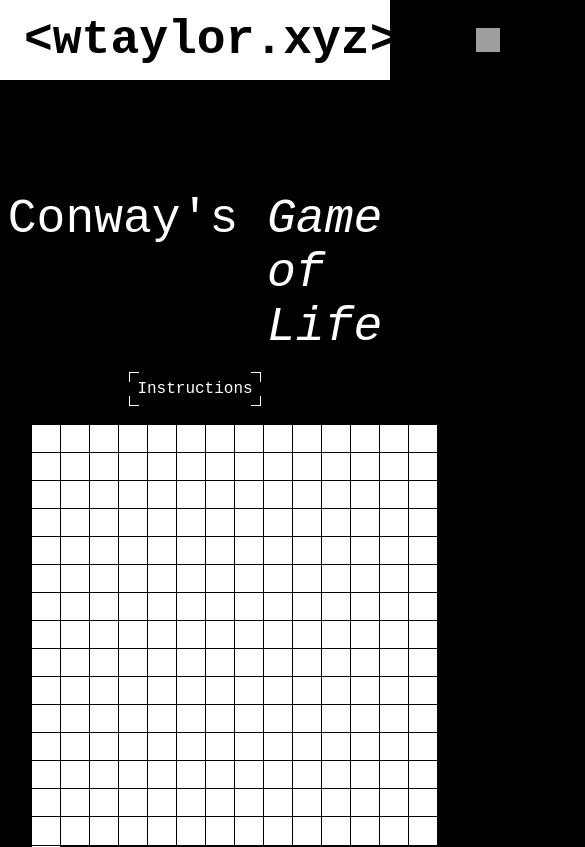
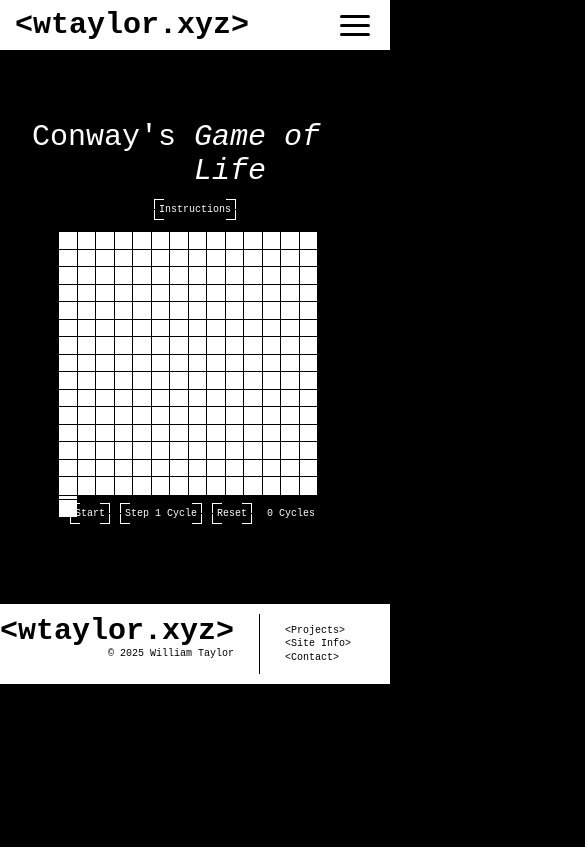
Before and after one commit to w-taylor/portfolio-site, a SvelteKit app in the folder frontend/: page /conway in a window 390 px wide. Shown: the top 847 px of the page, 585 px wide, since content can reach past the window. Built offline with nearby package versions, Linux system fonts and the light colour scheme; grey boxes are pictures that could not be loaded.

Commit message:
added styling for mobile menu

```diff
--- a/frontend/src/lib/components/ConwayGrid.svelte
+++ b/frontend/src/lib/components/ConwayGrid.svelte
@@ -1,6 +1,4 @@
 <script>
-    import { run } from "svelte/legacy";
-
     let gridSize = 15;
 
     let modalDisplay = $state("none");
--- a/frontend/src/lib/style/global.css
+++ b/frontend/src/lib/style/global.css
@@ -62,3 +62,9 @@ button:hover {
   background-color: white;
   color:black;
 }
+
+@media (max-width: 768px) {
+  body {
+    font-size: 10px;
+  }
+}
--- a/frontend/src/routes/+layout.svelte
+++ b/frontend/src/routes/+layout.svelte
@@ -1,15 +1,43 @@
 <script>
   import '../lib/style/global.css';
+
+  let menuDisplay = $state("none");
+
+  function toggleMenu(){
+    if (menuDisplay === "none"){
+      menuDisplay = "flex";
+    } else {
+      menuDisplay = "none"
+    }
+  }
 </script>
 
 <div class="header-wrapper">
   <div class="header-left"><a href="/"><strong>&lt;wtaylor.xyz&gt;</strong></a></div>
-  <div class="header-right"><nav>
-    <a href="https://github.com/w-taylor" class="github-link" target="_blank" rel="noopener noreferrer"><img src="/images/github-mark.png" style="height: 1em; width: 1em;"></a> |
-    <a href="/#projects-header">&lt;Projects&gt;</a> |
-    <a href="/#site-info-header">&lt;Site Info&gt;</a> |
-    <a href="/#contact-header">&lt;Contact&gt;</a>
-  </nav></div>
+  <div class="header-right">
+    <nav>
+      <a href="https://github.com/w-taylor" class="github-link" target="_blank" rel="noopener noreferrer"><img src="/images/github-mark.png" style="height: 1em; width: 1em;"></a> |
+      <a href="/#projects-header">&lt;Projects&gt;</a> |
+      <a href="/#site-info-header">&lt;Site Info&gt;</a> |
+      <a href="/#contact-header">&lt;Contact&gt;</a>
+    </nav>
+
+    <div class="mobile-only">
+      <label for="menu-toggle" class="hamburger" onclick={toggleMenu}>
+        <span></span>
+        <span></span>
+        <span></span>
+      </label>
+
+      <!-- Mobile menu -->
+      <div class="mobile-menu" style="display: {menuDisplay};">
+        <a href="https://github.com/w-taylor" class="github-link" target="_blank" rel="noopener noreferrer" onclick={toggleMenu}><img src="/images/github-mark.png" style="height: 1em; width: 1em;"></a>
+        <a href="/#projects-header" onclick={toggleMenu}>&lt;Projects&gt;</a>
+        <a href="/#site-info-header" onclick={toggleMenu}>&lt;Site&nbsp;Info&gt;</a>
+        <a href="/#contact-header" onclick={toggleMenu}>&lt;Contact&gt;</a>
+      </div>
+    </div>
+  </div>
 </div>
 
 <div class="header-spacer"></div>
@@ -108,4 +136,68 @@
     justify-content: center;
   }
 
+  .mobile-only {
+    display: none;
+  }
+
+  .hamburger {
+    display: flex;
+    flex-direction: column;
+    justify-content: space-between;
+    width: 30px;
+    height: 21px;
+    background: transparent;
+    border: none;
+    cursor: pointer;
+    padding: 0;
+    margin: auto 2em;
+  }
+
+  .hamburger span {
+    display: block;
+    height: 3px;
+    width: 100%;
+    background-color: black;
+    border-radius: 3px;
+  }
+
+  .mobile-menu {
+    position: absolute;
+    top: 5em;
+    left: 0;
+    width: 100%;
+    background-color: white;
+    box-shadow: 0 5px 10px rgba(0, 0, 0, 0.1);
+    flex-direction: column;
+    padding: 1em 0;
+  }
+
+  .mobile-menu a {
+    padding: 0.75em 2em;
+    text-decoration: none;
+    color: black;
+    font-size: 1.2em;
+    border-bottom: 1px solid #f0f0f0;
+    display: flex;
+    justify-content: center;
+  }
+
+  .mobile-menu a:last-child {
+    border-bottom: none;
+  }
+
+  .mobile-menu a:hover {
+    background-color: #f9f9f9;
+  }
+
+  @media (max-width: 768px) {
+    nav {
+      display: none;
+    }
+
+    .mobile-only {
+      display: flex;
+    }
+  }
+
 </style>
```
